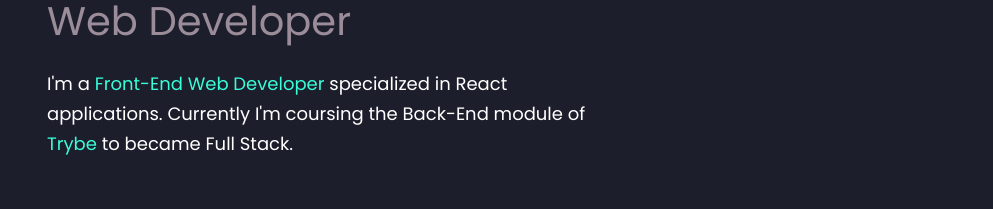
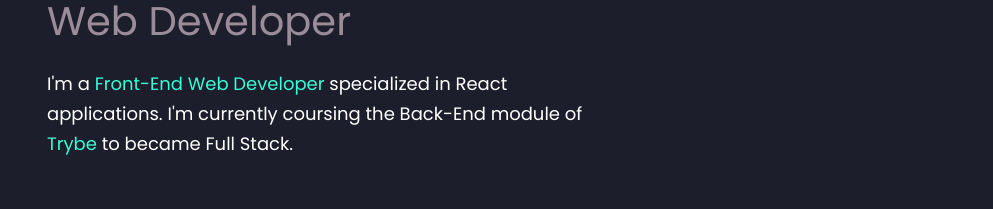
Before and after one commit to Breno-Albuquerque/Breno-Albuquerque.github.io, a React (Create React App) app: page / in a window 1280 px wide. Shown: the part 242-451 px from the top of the page, without its empty margins (129-1122 px from the left). Built offline with nearby package versions, Linux system fonts and the light colour scheme.

Commit message:
refactor/style: Componente Home e animações

```diff
--- a/src/components/Header/Header.js
+++ b/src/components/Header/Header.js
@@ -28,28 +28,26 @@ function Header() {
     setIsActive(newState);
   }
 
-  const animateContainer = {
-    animate: {
-      y: 0,
-    },
+  const containerVariants = {
     initial: {
       y: '-10vh'
     },
-    transition: {
-      duration: 1
+    animate: {
+      y: 0,
+      transition: {
+        duration: 1
+      }
     },
   }
 
   return (
     <Container
-      variants={ animateContainer }
+      variants={ containerVariants }
       animate="animate"
       initial="initial"
-      transition="transition"
     >
       <SubContainer>
         <Bsymbol/>
-
         <MenuBox
           onClick={ handleMenuClick }>
           <MenuLine
--- a/src/components/Header/StyledHeader.js
+++ b/src/components/Header/StyledHeader.js
@@ -11,7 +11,7 @@ export const Container = styled(motion.header)`
   box-sizing: border-box;
 
   background-color: ${props => props.theme.back};
-  box-shadow: 0px 2px 8px 0px ${props => props.theme.main};
+  /* box-shadow: 0px 2px 8px 0px ${props => props.theme.main}; */
 
   z-index: 9;
 
--- a/src/components/Home/Home.js
+++ b/src/components/Home/Home.js
@@ -1,73 +1,88 @@
 import React from 'react'
 
 import {
-  Section, Container, Title,
-  Introduction, Name, Test,
-  Highlight, ButtonCurriculum,
-  ButtonsBox, HelloAnchor
+  Section, Container, Title, Introduction, Name, Test,
+  Highlight, ButtonCurriculum, ButtonsBox, HelloAnchor
 } from './StyledHome';
 
 function Home() {
 
+  const animateTitle = {
+    initial: {
+      opacity: 0,
+    },
+    animate: {
+      opacity: 1,
+      transition: {
+        duration: 1.5,
+        delay: 0.7
+      }
+    },
+  }
+
+  const animateIntroduction = {
+    initial: {
+      opacity: 0,
+    },
+    animate: {
+      opacity: 1,
+      transition: {
+        duration: 1.5,
+        delay: 1.2
+      }
+    },
+  }
+
+  const animateButtonsBox = {
+    initial: {
+      x: '-100vw',
+    },
+    animate: {
+      x: 0,
+      transition: {
+        type: "spring",
+        duration: 6,
+        damping: 8,
+        stiffness: 50,
+        delay: 1.7,
+      }
+    },
+  }
+
   return (
     <Section id="Home">
-      <Container
-      >
+      <Container>
         <Title
-          animate={{
-            opacity: 1,
-          }}
-          initial={{
-            opacity: 0,
-          }}
-          transition={{
-            duration: 1.5,
-            delay: 0.7
-          }}
+          variants={ animateTitle }
+          animate="animate"
+          initial="initial"
         >
           Hi! I'm <Name>Breno Albuquerque</Name>,<br /> <Test>Web Developer</Test>
         </Title>
 
         <Introduction
-          animate={{
-            opacity: 1,
-          }}
-          initial={{
-            opacity: 0,
-          }}
-          transition={{
-            duration: 1.5,
-            delay: 1.2
-          }}
+          variants={ animateIntroduction }
+          animate="animate"
+          initial="initial"
         >
-          I'm a <Highlight>Front-End Web Developer</Highlight> specialized in React applications. Currently
-          I'm coursing the Back-End module of <Highlight>Trybe</Highlight> to became Full Stack.
+          I'm a <Highlight>Front-End Web Developer</Highlight> specialized in React applications. I'm currently coursing the Back-End module of <Highlight>Trybe</Highlight> to became Full Stack.
         </Introduction>
+      </Container>
 
-      </Container>
       <ButtonsBox
-          animate={{
-            x: 0,
-          }}
-          initial={{
-            x: '-100vw',
-          }}
-          transition={{
-            duration: 1.3,
-            type: "spring",
-            stiffness: 50,
-            delay: 1.7,
-          }}
+        variants={ animateButtonsBox }
+        animate="animate"
+        initial="initial"
       >
         <HelloAnchor
           target="_blank"
           href='mailto:brenoralbu@hotmail.com'
           >
-            Say Hello !
+          Say Hello !
         </HelloAnchor>
-        <ButtonCurriculum
 
-        >Curriculum
+        <ButtonCurriculum>
+          Curriculum
         </ButtonCurriculum>
       </ButtonsBox>
     </Section>
```
